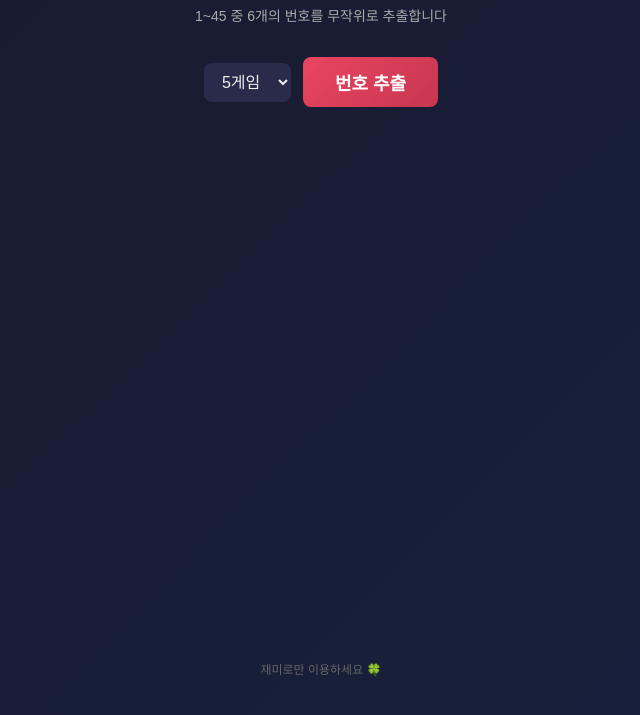
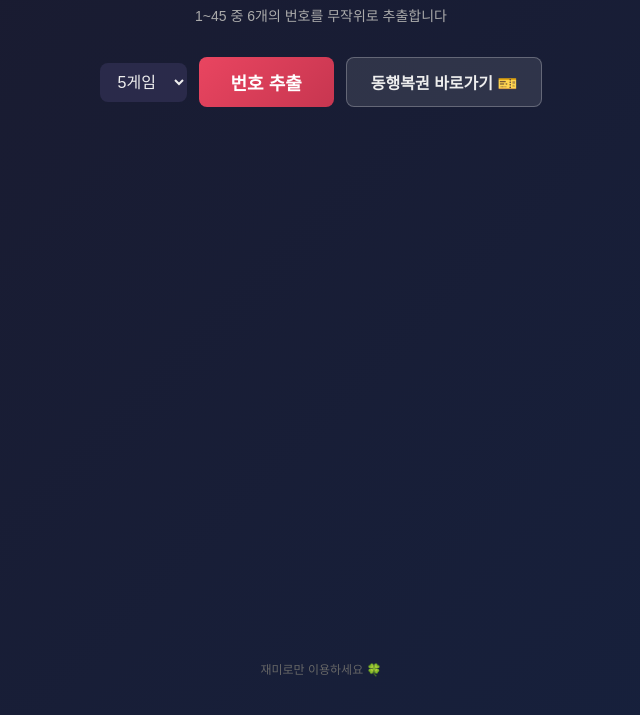
Before and after one commit to h2awesomethings-pixel/lotto, a plain HTML site: page index.html in a window 1280 px wide. Shown: the part 83-798 px from the top of the page, without its empty margins (319-959 px from the left). Drawn offline with Linux system fonts and the light colour scheme.

Commit message:
동행복권 바로가기 버튼 추가
Co-Authored-By: Claude Fable 5 <noreply@anthropic.com>

```diff
--- a/index.html
+++ b/index.html
@@ -71,6 +71,24 @@
 
     button:active {
       transform: translateY(0);
+    }
+
+    .link-btn {
+      display: inline-block;
+      padding: 12px 24px;
+      border-radius: 8px;
+      font-size: 16px;
+      font-weight: bold;
+      text-decoration: none;
+      background: rgba(255, 255, 255, 0.1);
+      color: #eee;
+      border: 1px solid rgba(255, 255, 255, 0.25);
+      transition: transform 0.1s, background 0.2s;
+    }
+
+    .link-btn:hover {
+      transform: translateY(-2px);
+      background: rgba(255, 255, 255, 0.18);
     }
 
     .results {
@@ -151,6 +169,7 @@
       <option value="5" selected>5게임</option>
     </select>
     <button id="drawBtn">번호 추출</button>
+    <a class="link-btn" href="https://www.dhlottery.co.kr/" target="_blank" rel="noopener">동행복권 바로가기 🎫</a>
   </div>
 
   <div class="results" id="results"></div>
```
